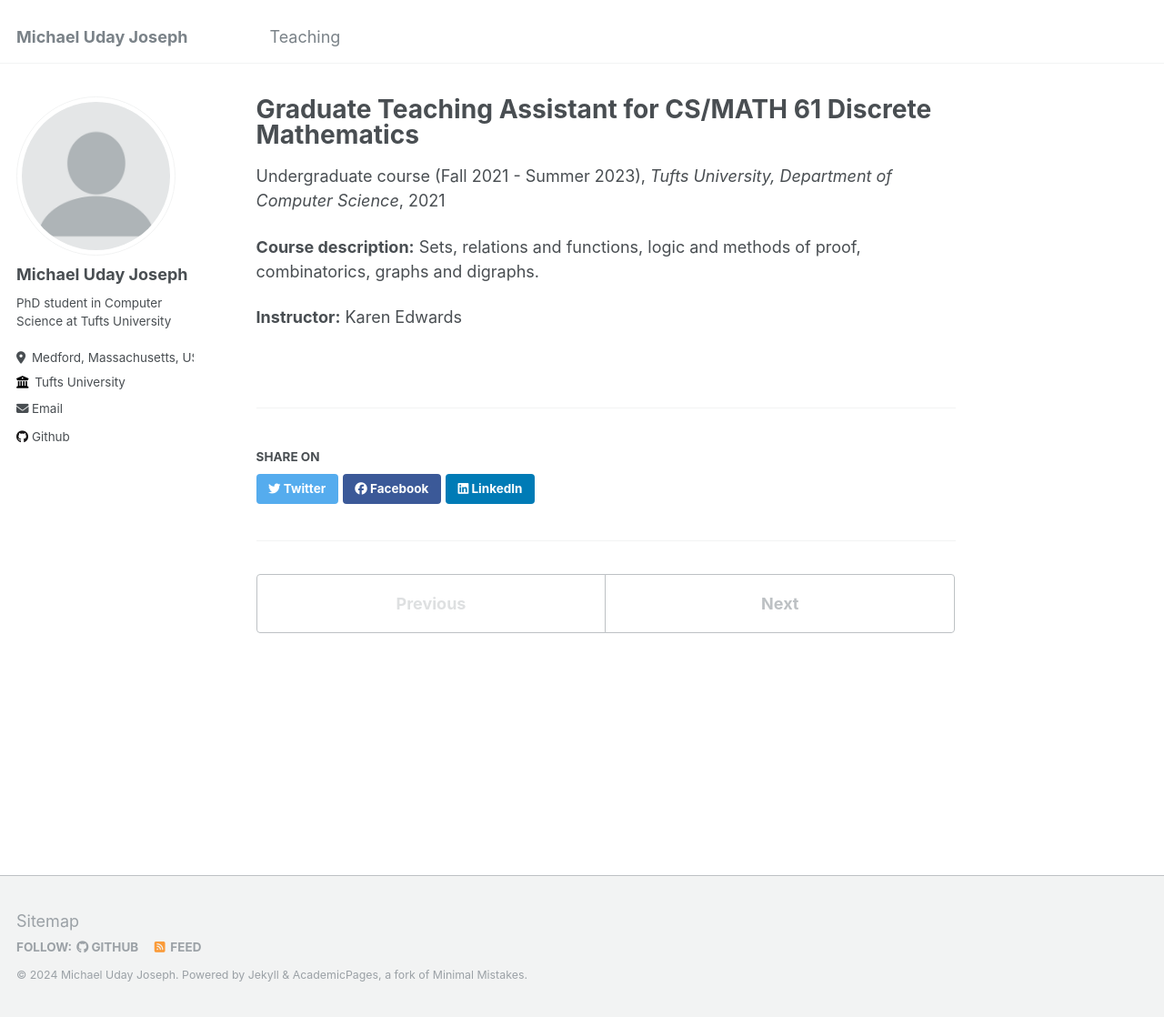
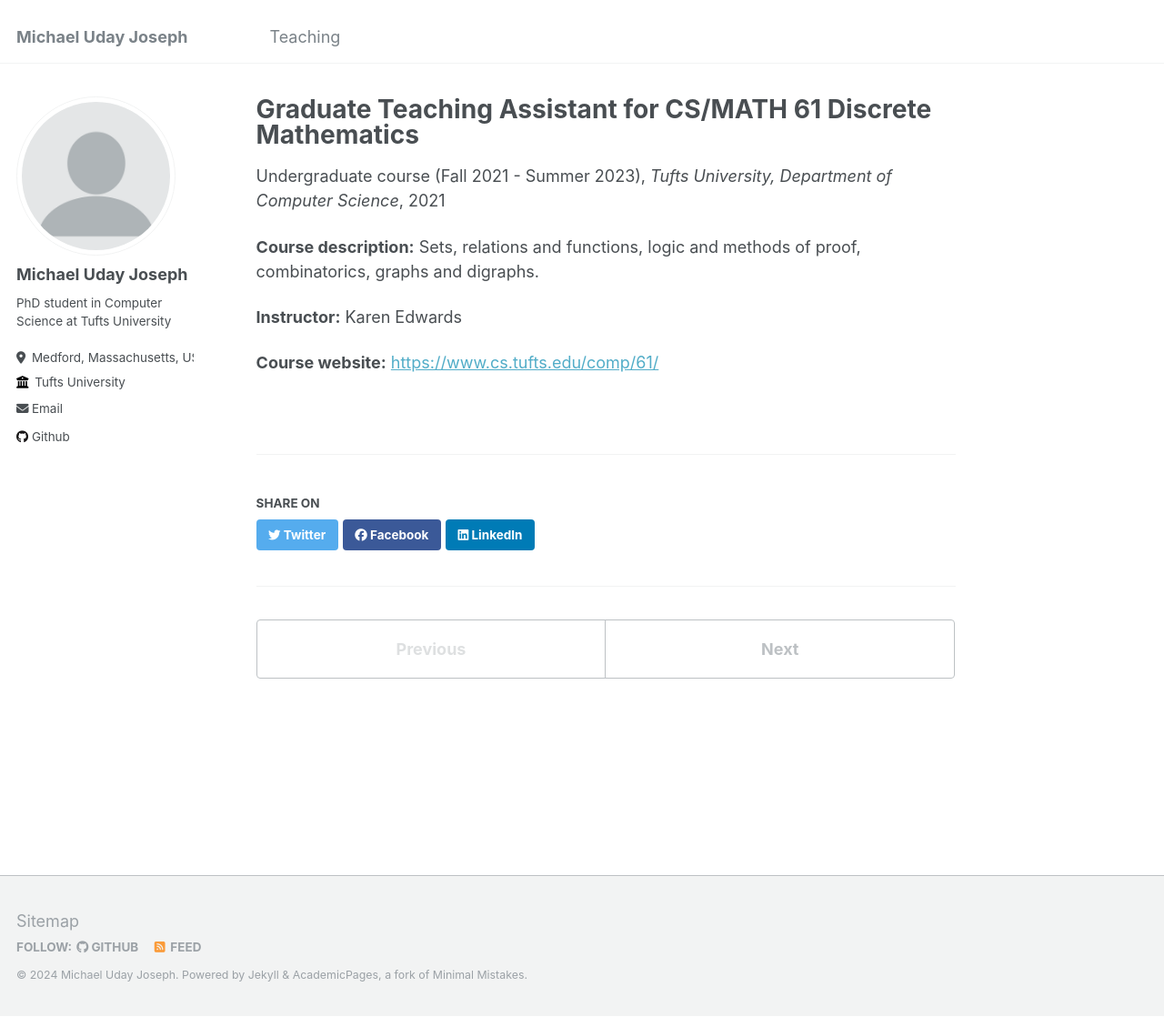
Before and after one commit to michaeludayjoseph/michaeludayjoseph.github.io, a Jekyll site: the page built from _teaching/cs61dm-edwards-tufts-1.md, in a window 1280 px wide and 1118 px high. Shown: the whole window at 91% size. Built offline with Jekyll 4.4.1, drawn with Linux system fonts in a browser that asks for light colours.

Commit message:
Update cs61dm-edwards-tufts-1.md

```diff
--- a/_teaching/cs61dm-edwards-tufts-1.md
+++ b/_teaching/cs61dm-edwards-tufts-1.md
@@ -11,3 +11,5 @@ location: "Medford, MA, USA"
 **Course description:** Sets, relations and functions, logic and methods of proof, combinatorics, graphs and digraphs.
 
 **Instructor:** Karen Edwards
+
+**Course website:** <https://www.cs.tufts.edu/comp/61/>
```
